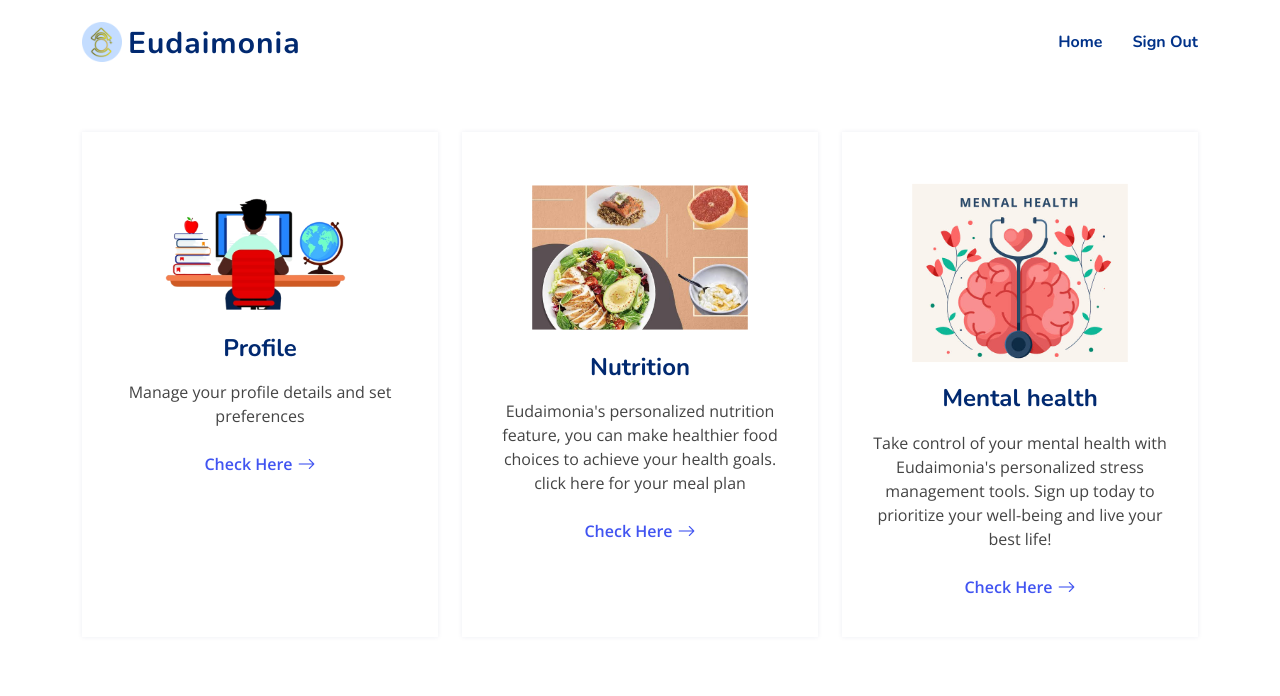
After one commit to iamfaqeehhokyky/Eudaimonia, a Flask app: page /dashboard in a window 1280 px wide. The commit adds this page. Shown: the top 696 px of the page. Run offline with Flask 3, Linux system fonts and the light colour scheme; a user stored in the database is signed in; data comes from the database, SQL or seed files in the repository; both versions use the stored data as it was after the commit; some libraries are stand-ins or nearby versions.

Commit message:
profile and redirections

```diff
--- a/app.py
+++ b/app.py
@@ -167,8 +167,6 @@ def update():
     return '/meal'
 
 # this directs users to the database were they fill the form were a table can be made for them base on their nutrional requirements
-
-
 @app.route('/input')
 def input():
     if g.user is not None:
@@ -642,6 +640,62 @@ def calendar():
 
     return render_template('calendar.html', goals=goals)
 
+# Dashboard route
+@app.route('/dashboard')
+def dashboard():
+    if g.user is None:
+        return redirect(url_for('signin'))
+    visited = "You visited the  dashboard"
+    user_id = session['user_id']
+    record_usage_history(user_id, visited)
+    return render_template('dashboard.html')
+
+# profile route
+@app.route('/profile')
+def profile():
+    if g.user is None:
+        return redirect(url_for('signin'))
+
+    visited = "You checked your profile"
+    user_id = session['user_id']
+    record_usage_history(user_id, visited)
+    user = get_user(user_id)
+    return render_template('profile.html', user=user)
+
+#profile update
+# profile update
+@app.route('/profile_update', methods=['GET', 'POST'])
+def profile_update():
+    if g.user is None:
+        return redirect(url_for('signin'))
+
+    user_id = session['user_id']
+    user = get_user(user_id)
+    if user is None:
+        return redirect(url_for('signin'))
+
+    visited = "You updated your profile"
+    record_usage_history(user_id, visited)
+
+    if request.method == 'POST':
+        first_name = request.form.get('first_name')
+        last_name = request.form.get('last_name')
+        username = request.form.get('username')
+        email = request.form.get('email')
+        university_name = request.form.get('university_name')
+
+        query = "UPDATE users SET first_name = ?, last_name = ?, username = ?, email = ?, university_name = ? WHERE id = ?"
+        args = (first_name, last_name, username, email, university_name, user_id)
+        db_connection = get_db()
+        cur = db_connection.cursor()
+        cur.execute(query, args)
+        db_connection.commit()
+
+        return redirect('/profile')
+
+    return render_template('profile.html', user=user)
+
+
 
 
 
--- a/static/assets/css/style.css
+++ b/static/assets/css/style.css
@@ -2508,3 +2508,35 @@ section {
 .videos:hover .video_play {
   opacity: 1;
 }
+
+/* for settings */
+.settings {
+  position: relative;
+  display: inline-block;
+}
+
+.settings .sub_settings {
+  display: none;
+  position: absolute;
+  top: 100%;
+  left: 0;
+  background-color: #f9f9f9;
+  padding: 10px;
+}
+
+.settings:hover .sub_settings {
+  display: block;
+}
+
+.settings li {
+  list-style: none;
+}
+
+.dropdown li a {
+  text-decoration: none;
+  color: #333;
+}
+
+.settings li a:hover {
+  color: #555;
+}
--- a/templates/calendar.html
+++ b/templates/calendar.html
@@ -9,6 +9,7 @@
 <body>
     <h1>Calendar</h1>
     <h2>Goals</h2>
+    <a href="/create_goal" class="sign"><span>Create Goals</span> <i class="bi bi-arrow-right"></i></a>
     <ul>
         {% for goal in goals %}
             <li>{{ goal['title'] }} - {{ goal['description'] }}</li>
--- /dev/null
+++ b/templates/dashboard.html
@@ -0,0 +1,111 @@
+{% extends 'user_base.html' %} {% block title %}Eudaimonia - Meal Plan{%
+    endblock %} {%block content %}
+<!DOCTYPE html>
+<html lang="en">
+<head>
+    <meta charset="UTF-8">
+    <meta http-equiv="X-UA-Compatible" content="IE=edge">
+    <meta name="viewport" content="width=device-width, initial-scale=1.0">
+    <title>Eudaimonia</title>
+    <!-- Favicons -->
+    <link
+      href="{{ url_for('static', filename='img/favicon.png') }}"
+      rel="icon"
+    />
+    <link
+      href="{{ url_for('static', filename='img/favicon.png') }}"
+      rel="apple-touch-icon"
+    />
+
+    <!-- Google Fonts -->
+    <link
+      href="https://fonts.googleapis.com/css?family=Open+Sans:300,300i,400,400i,600,600i,700,700i|Nunito:300,300i,400,400i,600,600i,700,700i|Poppins:300,300i,400,400i,500,500i,600,600i,700,700i"
+      rel="stylesheet"
+    />
+
+    <!-- Vendor CSS Files -->
+    <link
+      href="{{ url_for('static', filename='assets/vendor/aos/aos.css') }}"
+      rel="stylesheet"
+    />
+    <link
+      href="{{ url_for('static', filename='assets/vendor/bootstrap/css/bootstrap.min.css') }}"
+      rel="stylesheet"
+    />
+    <link
+      href="{{ url_for('static', filename='assets/vendor/bootstrap-icons/bootstrap-icons.css') }}"
+      rel="stylesheet"
+    />
+    <link
+      href="{{ url_for('static', filename='assets/vendor/glightbox/css/glightbox.min.css') }}"
+      rel="stylesheet"
+    />
+    <link
+      href="{{ url_for('static', filename='assets/vendor/remixicon/remixicon.css') }}"
+      rel="stylesheet"
+    />
+
+    <link
+      href="{{ url_for('static', filename='assets/vendor/swiper/swiper-bundle.min.css') }}"
+      rel="stylesheet"
+    />
+
+    <!-- Template Main CSS File -->
+    <link
+      href="{{ url_for('static', filename='assets/css/style.css') }}"
+      rel="stylesheet"
+    />
+</head>
+<body>
+  <br><br><br>
+  <main id="main">
+    <!-- ======= profile Section ======= -->
+    <section id="services" class="values">
+
+      <div class="container" data-aos="fade-up">
+
+        <div class="row gy4">
+
+          <div class="col-lg-4" data-aos="fade-up" data-aos-delay="200">
+            <div class="box val-box">
+              <a href="/profile"><img src="{{url_for('static', filename='assets/img/studentLearning.png')}}" class="img-fluid" alt=""></a>
+              <h3>Profile</h3>
+              <p>Manage your profile details and set preferences </p>
+              <div class="text-center text-lg-start">
+                  <a href="/profile" class="sign"><span>Check Here</span> <i class="bi bi-arrow-right"></i></a>
+                </div>
+            </div>
+          </div>
+
+          <div class="col-lg-4 mt-4 mt-lg-0" data-aos="fade-up" data-aos-delay="400">
+            <div class="box val-box">
+              <a href="/meal"><img src="{{url_for('static', filename='assets/img/meal.png')}}" class="img-fluid" alt=""></a>
+              <h3>Nutrition</h3>
+              <p>Eudaimonia's personalized nutrition feature, you can make healthier food choices to achieve your health goals. click here for your meal plan</p>
+              <div class="text-center text-lg-start">
+                  <a href="/meal" class="sign"><span>Check Here</span> <i class="bi bi-arrow-right"></i></a>
+                </div>
+            </div>
+          </div>
+
+          <div class="col-lg-4 mt-4 mt-lg-0" data-aos="fade-up" data-aos-delay="600">
+            <div class="box val-box">
+              <a href="/stress"><img src="{{url_for('static', filename='assets/img/mental health.png')}}" class="img-fluid" alt=""></a>
+              <h3>Mental health</h3>
+              <p>Take control of your mental health with Eudaimonia's personalized stress management tools. Sign up today to prioritize your well-being and live your best life!</p>
+              <div class="text-center text-lg-start">
+                  <a href="/stress" class="sign"><span>Check Here</span> <i class="bi bi-arrow-right"></i></a>
+                </div>
+            </div>
+          </div>
+
+        </div>
+
+      </div>
+
+      </section>
+      <!-- End Values Section -->
+    </main>
+</body>
+</html>
+{% endblock %}
```
Also changed, not shown: templates/home.html (+21 -12 lines), templates/profile.html (added, +53 -0 lines), database.db, static/assets/img/community.png (added), static/assets/img/community1.png (added), static/assets/img/meal.png (added), static/assets/img/meal2.png (added), static/assets/img/mental health.png (added), static/assets/img/studentLearning.png (added).
